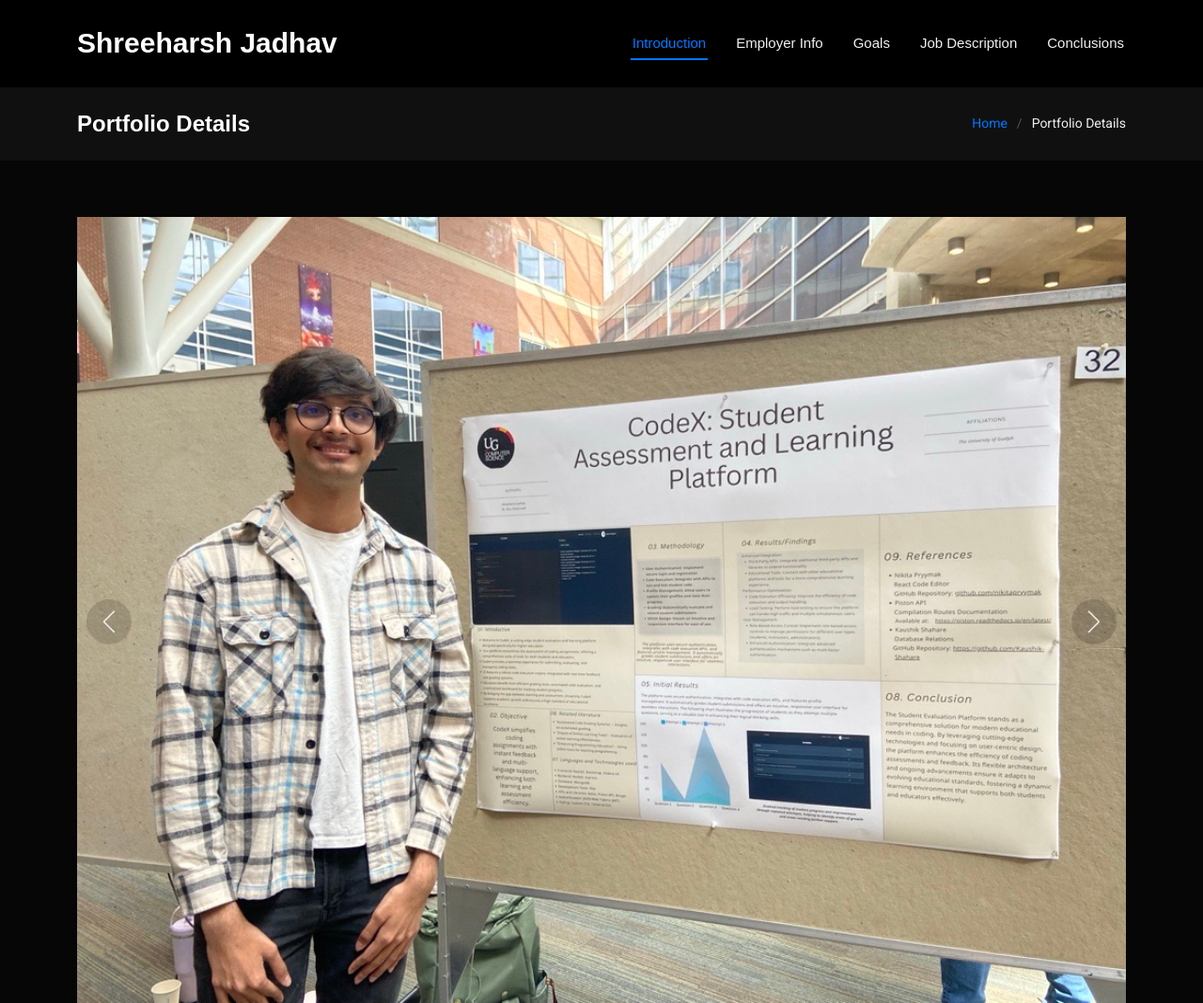
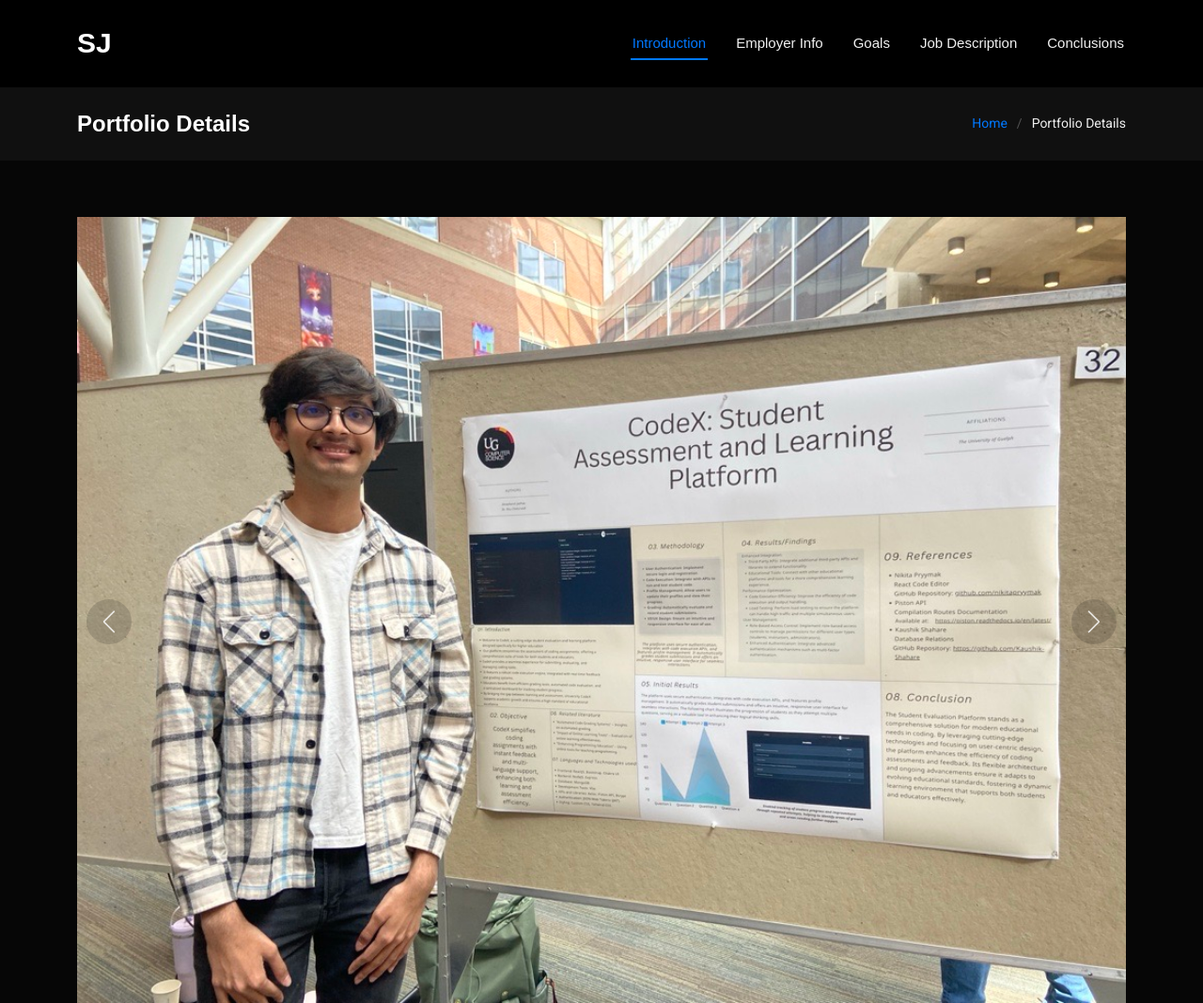
Before and after one commit to Hypeeq/Portfolio, a plain HTML site: page portfolio-details.html in a window 1280 px wide. Shown: the top 1068 px of the page at 94% size. Drawn offline with Linux system fonts and the light colour scheme.

Commit message:
portfolio

```diff
--- a/portfolio-details.html
+++ b/portfolio-details.html
@@ -31,7 +31,7 @@
   <header id="header" class="header d-flex align-items-center sticky-top">
     <div class="container-fluid container-xl position-relative d-flex align-items-center justify-content-between">
       <a href="index.html" class="logo d-flex align-items-center">
-        <h1 class="sitename">Shreeharsh Jadhav</h1>
+        <h1 class="sitename">SJ</h1>
       </a>
       <nav id="navmenu" class="navmenu">
         <ul>
```
